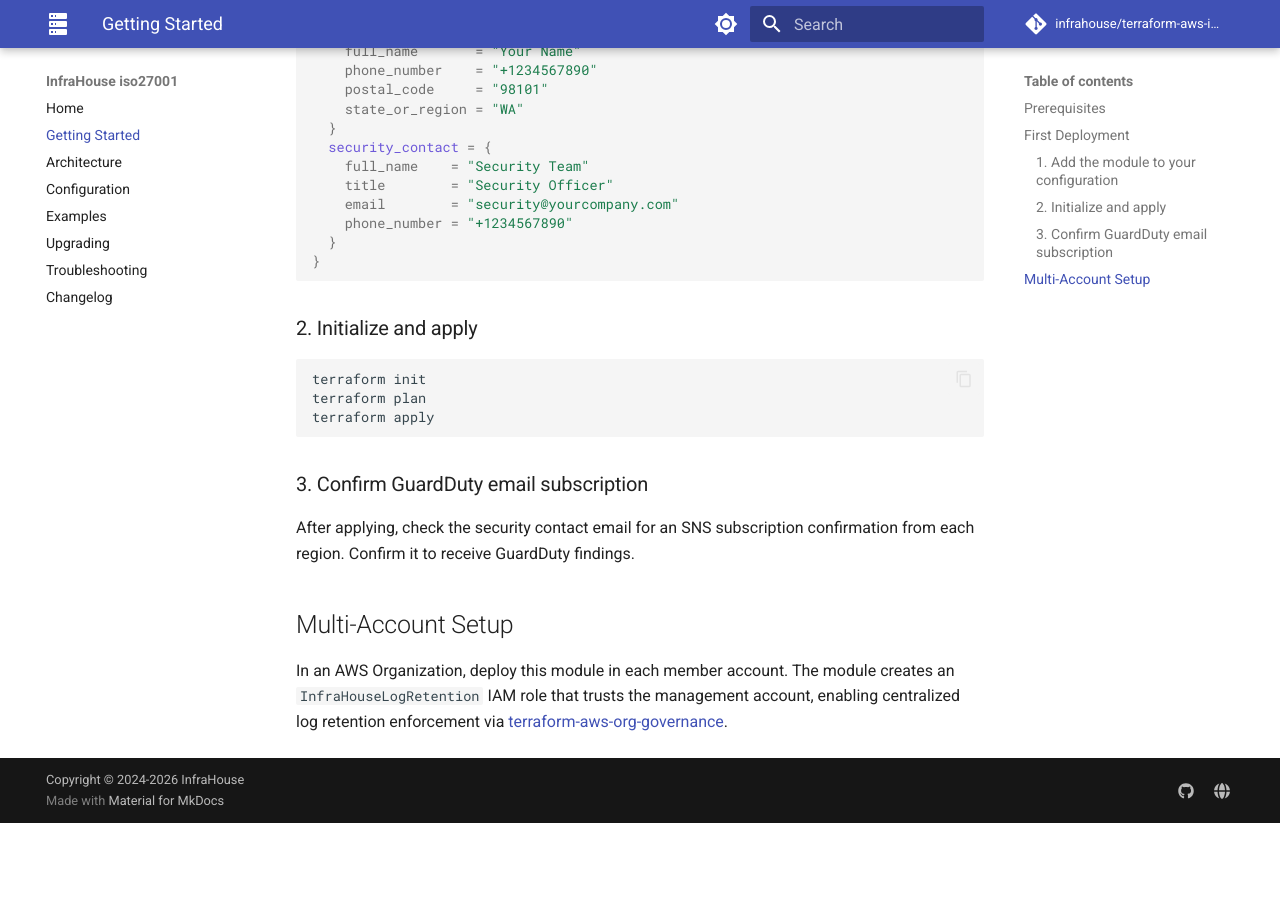
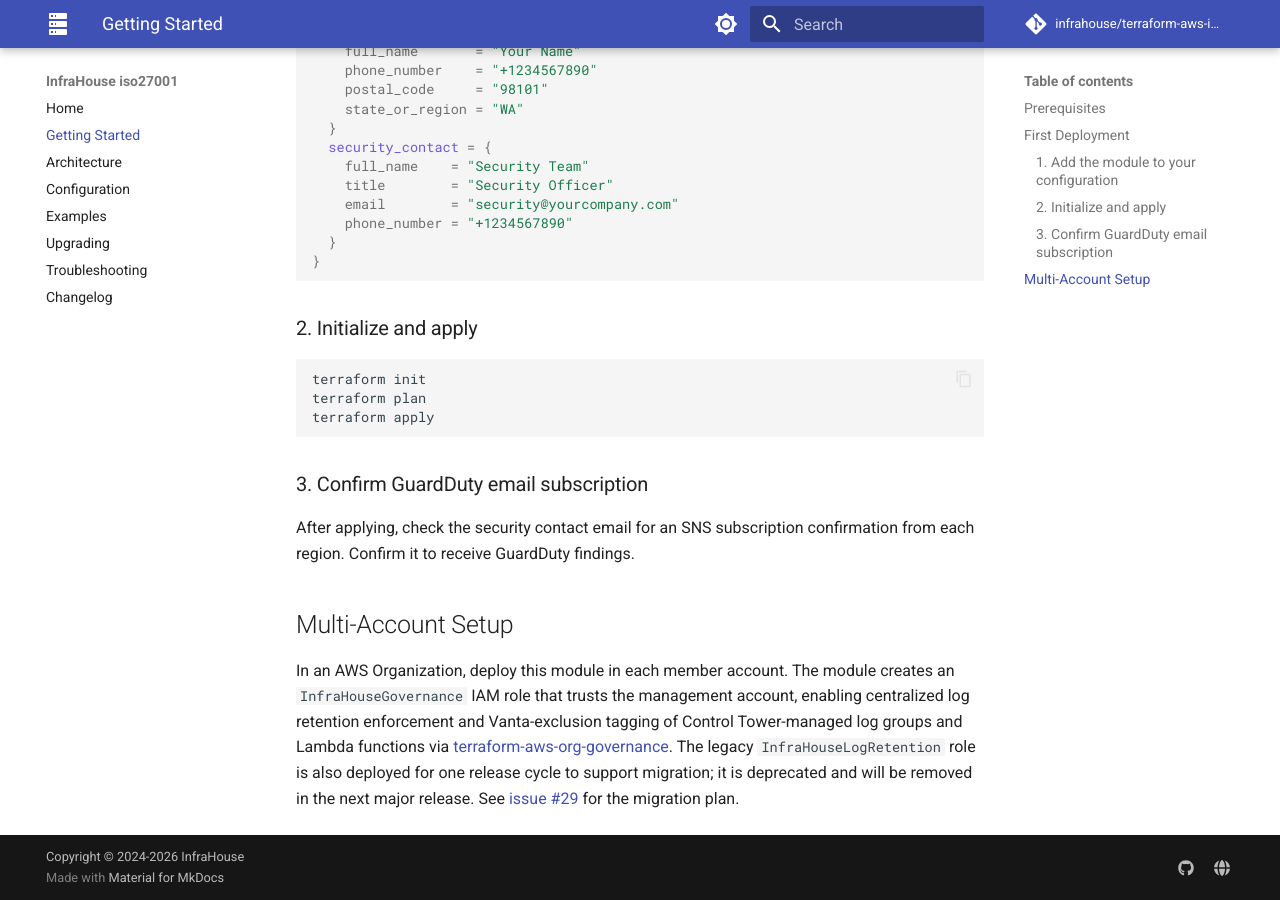
Before and after one commit to infrahouse/terraform-aws-iso27001, an MkDocs documentation site: the page built from docs/getting-started.md, in a window 1280 px wide and 900 px high, scrolled down 697 px. Built offline with MkDocs 1.6.1 and Material for MkDocs 9.7.7, drawn with Linux system fonts in a browser that asks for light colours; comment, search, counter and statistics services are not loaded; before the commit the page ends 1520 px from its top, so only the background shows below that.

Commit message:
docs: update MkDocs pages for InfraHouseGovernance migration
Updates index, getting-started, configuration, and troubleshooting
pages to recommend InfraHouseGovernance as the current cross-account
role and mark InfraHouseLogRetention as deprecated, matching README
and architecture docs.

Co-Authored-By: Claude Opus 4.7 (1M context) <noreply@anthropic.com>

```diff
--- a/docs/getting-started.md
+++ b/docs/getting-started.md
@@ -54,6 +54,12 @@ confirmation from each region. Confirm it to receive GuardDuty findings.
 ## Multi-Account Setup
 
 In an AWS Organization, deploy this module in each member account. The module
-creates an `InfraHouseLogRetention` IAM role that trusts the management account,
-enabling centralized log retention enforcement via
+creates an `InfraHouseGovernance` IAM role that trusts the management account,
+enabling centralized log retention enforcement and Vanta-exclusion tagging of
+Control Tower-managed log groups and Lambda functions via
 [terraform-aws-org-governance](https://github.com/infrahouse/terraform-aws-org-governance).
+The legacy `InfraHouseLogRetention` role is also deployed for one release
+cycle to support migration; it is deprecated and will be removed in the next
+major release. See
+[issue #29](https://github.com/infrahouse/terraform-aws-iso27001/issues/29)
+for the migration plan.
```
Also changed, not shown: docs/configuration.md (+2 -1 lines), docs/index.md (+7 -2 lines), docs/troubleshooting.md (+3 -2 lines).
